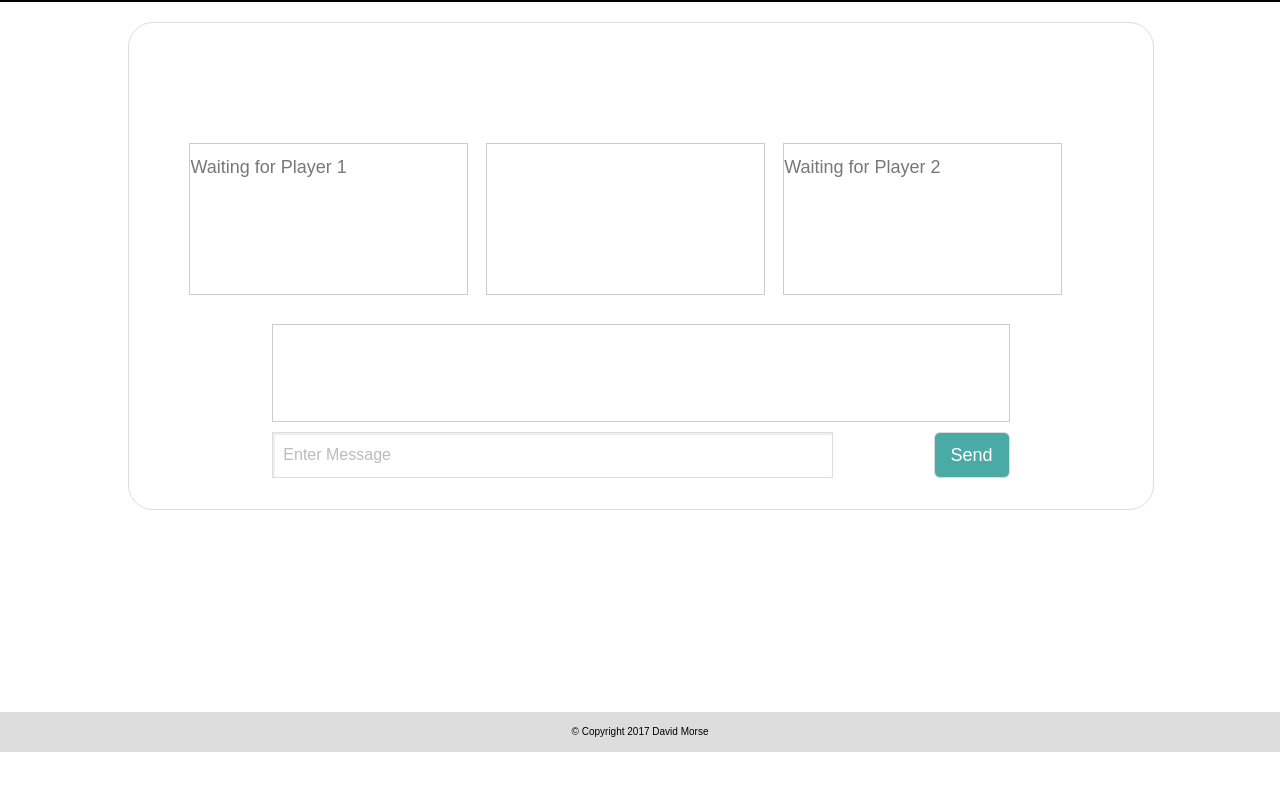
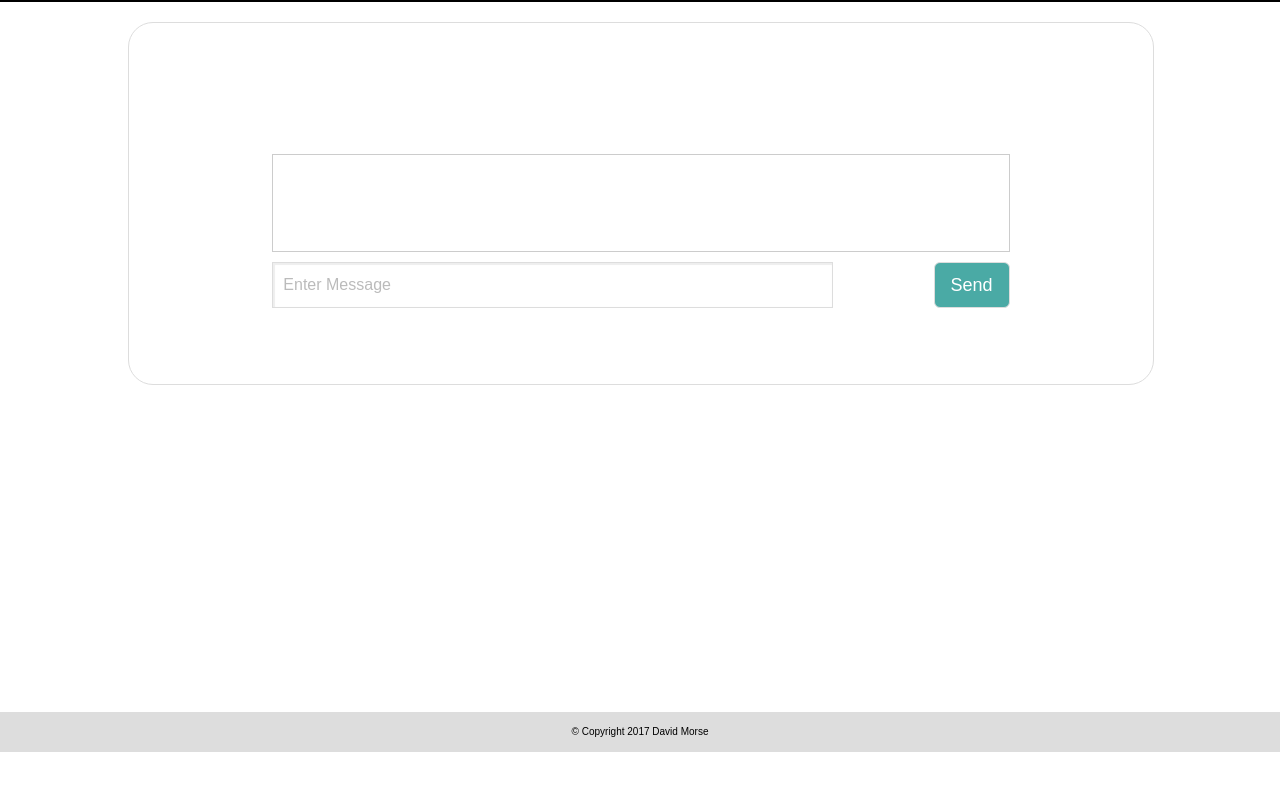
Before and after one commit to daveid77/rps-multiplayer, a plain HTML site: page index.html in a window 1280 px wide. Shown: the part 48-838 px from the top of the page. Drawn offline with nearby package versions, Linux system fonts and the light colour scheme; no server answers.

Commit message:
hiding RPS elements on page to view only chat

```diff
--- a/index.html
+++ b/index.html
@@ -45,7 +45,7 @@
 
           </div>
 
-          <div id="game-wrapper">
+          <!-- <div id="game-wrapper">
             <div id="player-one-game">
               <p>Waiting for Player 1</p>
             </div>
@@ -55,7 +55,7 @@
             <div id="player-two-game">
               <p>Waiting for Player 2</p>
             </div>
-          </div>
+          </div> -->
 
           <div id="chat-wrapper">
             <div id="chat-area-outer">
```
